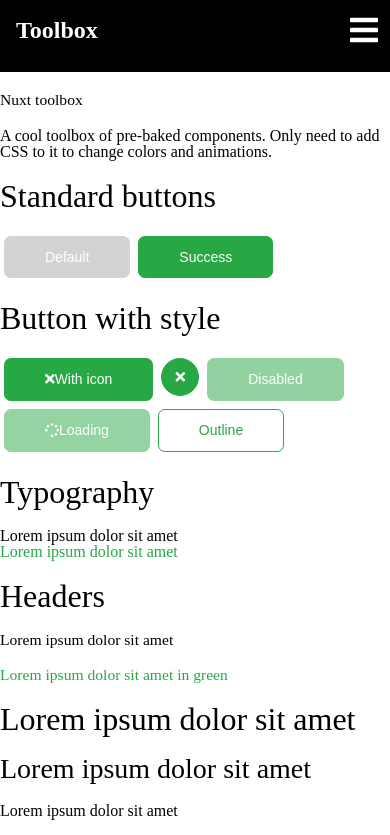
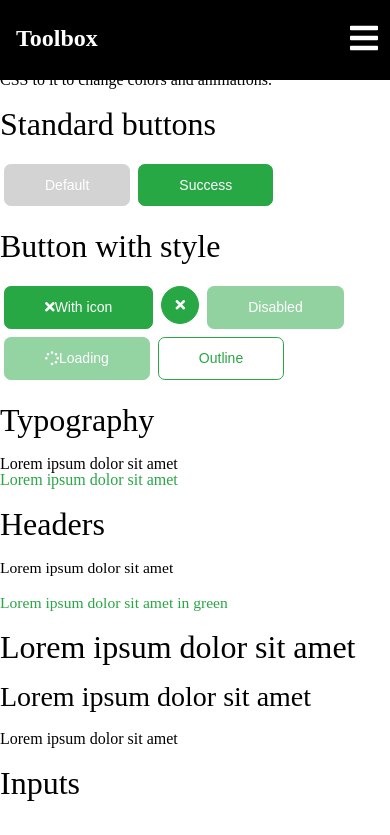
Before and after one commit to deozza/atomnuxt, a Nuxt app: page / in a window 390 px wide. Shown: the top 835 px of the page. Built offline with nearby package versions, Linux system fonts and the light colour scheme.

Commit message:
fixed horizontal menu

```diff
--- a/components/Molecules/Menus/HorizontalNavbar.vue
+++ b/components/Molecules/Menus/HorizontalNavbar.vue
@@ -2,6 +2,7 @@
   <div class="menu"
        :class="[
 	      { [`menu-${theme}`]: theme },
+	      {'menu-toggled': navbarIsToggled}
     	]"
   >
     <div class="flex-row flex-between">
@@ -48,10 +49,11 @@ export default class HorizontalNavbar extends Vue implements MenuLinkInterface{
 .menu {
   height: 60px;
   width: 100%;
-  z-index: 100;
+  position: fixed;
+  z-index: 1;
   top: 0;
   left: 0;
-  padding-top: 12px;
+  padding-top: 20px;
 }
 
 .menu a {
@@ -87,11 +89,15 @@ div.menu .logo{
 }
 
 @media only screen and (min-width:1024px) {
+
   div.menu .menu-btn, div.menu .menu-icon{
     display: none;
   }
 }
 @media only screen and (max-width:1024px) {
+  .menu-toggled{
+    height: 100%;
+  }
   div.menu .menu-btn, div.menu .menu-icon{
     display: block;
     cursor: pointer;
@@ -101,16 +107,14 @@ div.menu .logo{
     padding-right: 12px;
   }
 
-  div.menu{
-    width: 100%;
+  .mobile-header{
+    width: 100%
   }
 
   .menu-content{
     display: none;
   }
-  .mobile-header{
-    width: 100%;
-  }
+
   .menu-content-toggled{
     display: flex;
     width: 100vw;
```
